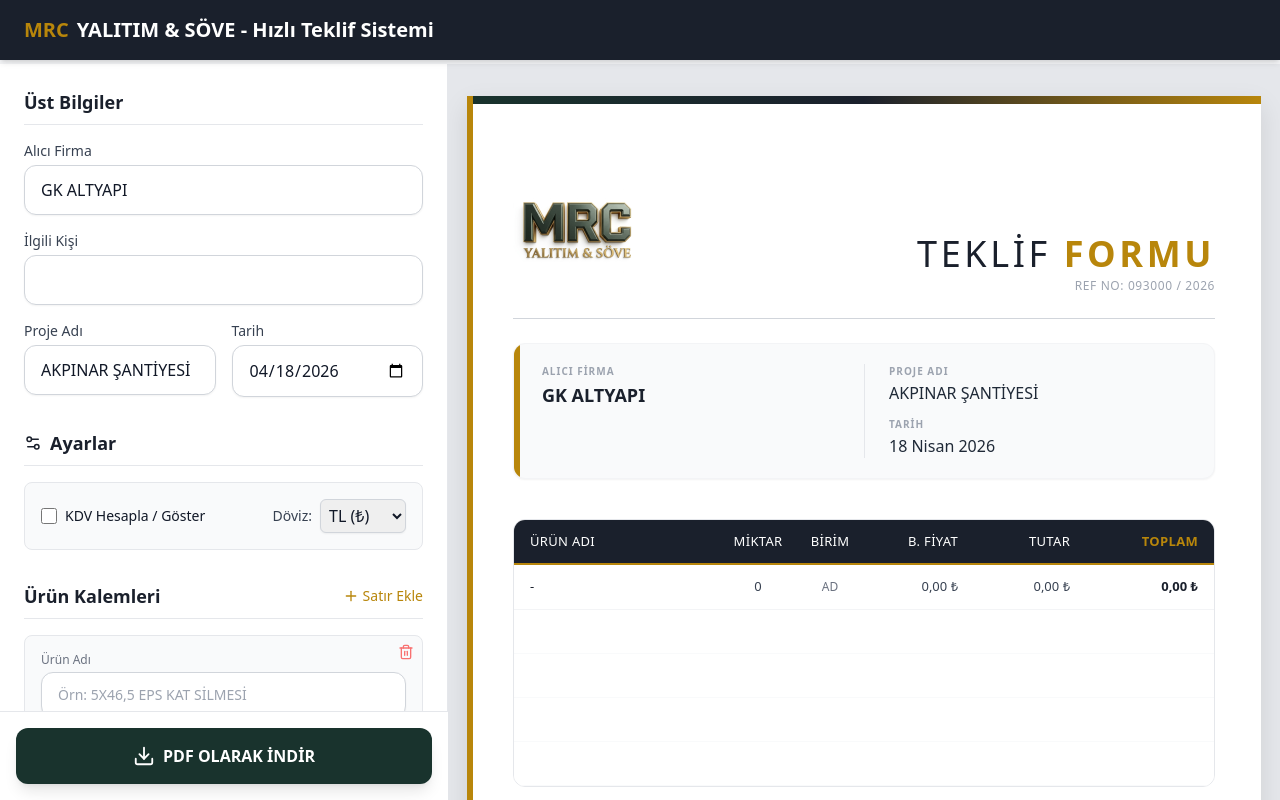
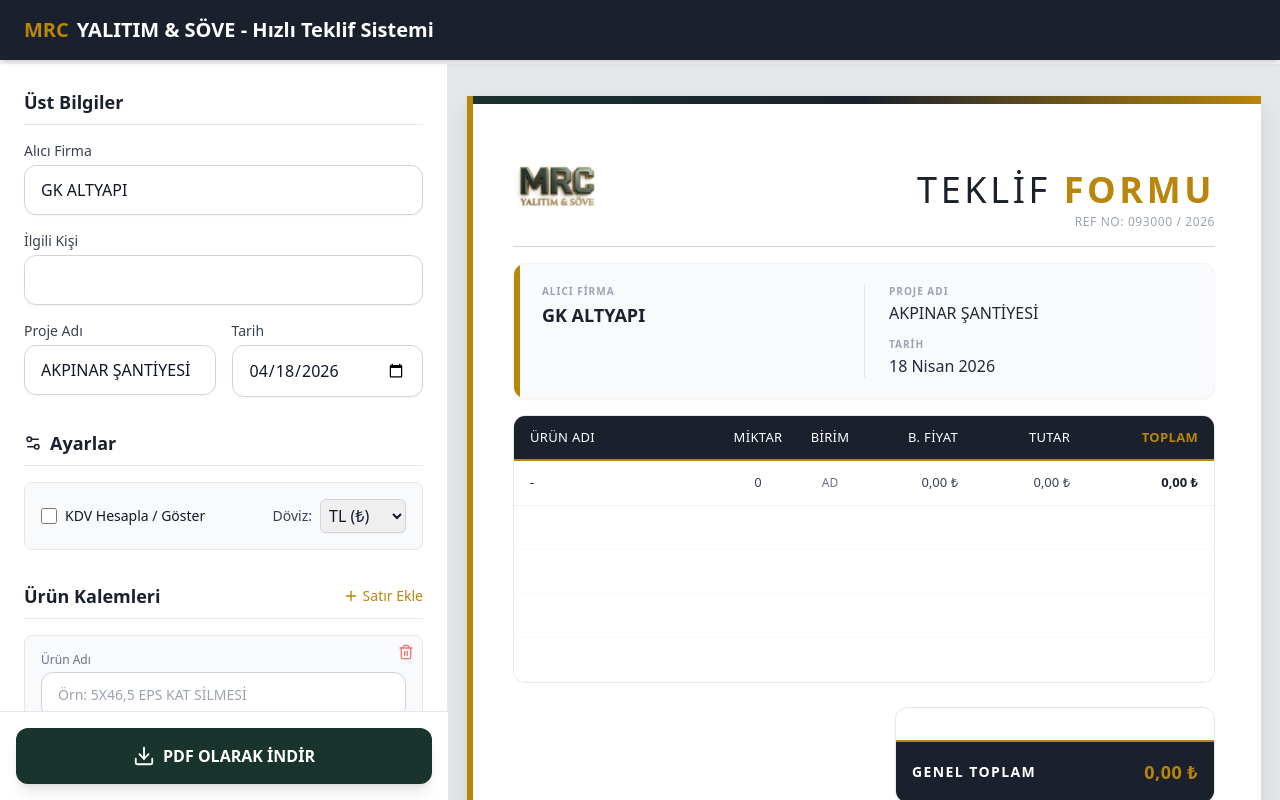
Before and after one commit to talhaff/Teklif_modul, a React (Vite) app: page / in a window 1280 px wide. Built offline with nearby package versions, Linux system fonts and the light colour scheme.

Commit message:
Optimize A4 layout: reduce top white space and ensure footer visibility

```diff
--- a/src/components/Preview/A4Document.jsx
+++ b/src/components/Preview/A4Document.jsx
@@ -9,7 +9,7 @@ function A4Document({ headerInfo, settings, items, calculatedItems, totals, foot
       {/* Decorative top stripe */}
       <div className="absolute top-0 left-0 w-full h-2 bg-gradient-to-r from-brand-green via-brand-dark to-brand-gold"></div>
 
-      <div className="flex-1 flex flex-col pt-8 pb-4">
+      <div className="flex-1 flex flex-col pt-2 pb-4">
         <DocumentHeader headerInfo={headerInfo} />
         <DocumentTable items={calculatedItems} settings={settings} totals={totals} />
         <DocumentFooter footerNotes={footerNotes} />
--- a/src/components/Preview/DocumentFooter.jsx
+++ b/src/components/Preview/DocumentFooter.jsx
@@ -2,10 +2,10 @@ import React from 'react';
 
 function DocumentFooter({ footerNotes }) {
   return (
-    <div className="mt-8 flex flex-col pt-4 h-full">
+    <div className="mt-4 flex flex-col pt-4 h-full">
 
       {/* Signature and Notes Section */}
-      <div className="flex justify-between items-start mb-12 px-2 flex-1">
+      <div className="flex justify-between items-start mb-6 px-2 flex-1">
         {/* Dynamic Notes */}
         <div className="w-2/3 pr-8">
           <div className="bg-gray-50 border-l-4 border-brand-green p-4 rounded-r-lg">
@@ -34,11 +34,11 @@ function DocumentFooter({ footerNotes }) {
       <div className="bg-brand-dark text-white rounded-t-xl overflow-hidden mt-auto mx-2 flex justify-between items-center shadow-md">
          {/* Gold accent line */}
          <div className="w-1.5 h-full bg-brand-gold absolute left-0 bottom-0"></div>
-         <div className="py-4 px-6 flex-1 flex flex-col justify-center border-r border-gray-700/50">
+         <div className="py-3 px-6 flex-1 flex flex-col justify-center border-r border-gray-700/50">
             <div className="font-bold text-sm tracking-wide mb-1 text-brand-gold">MRC YALITIM İNŞAAT SAN. TİC. LTD. ŞTİ.</div>
             <div className="text-xs text-gray-300">1.OSB MAHALLESİ 5.CADDE NO:13/2</div>
          </div>
-         <div className="py-4 px-6 flex flex-col justify-center items-end min-w-[180px]">
+         <div className="py-3 px-6 flex flex-col justify-center items-end min-w-[180px]">
             <div className="text-[10px] text-gray-400 uppercase tracking-widest mb-0.5">İletişim</div>
             <div className="font-bold text-sm tracking-wider">0532 258 52 44</div>
          </div>
--- a/src/components/Preview/DocumentHeader.jsx
+++ b/src/components/Preview/DocumentHeader.jsx
@@ -14,11 +14,11 @@ function DocumentHeader({ headerInfo }) {
   };
 
   return (
-    <div className="mb-10 px-2">
+    <div className="mb-4 px-2">
       {/* Top Section with Logo and Title */}
-      <div className="flex justify-between items-end pb-6 mb-6 border-b border-gray-300">
+      <div className="flex justify-between items-end pb-4 mb-4 border-b border-gray-300">
         <div>
-           <img src="/logo.png" alt="MRC YALITIM Logo" className="h-[8rem] mix-blend-multiply object-contain" />
+           <img src="/logo.png" alt="MRC YALITIM Logo" className="h-[5.5rem] mix-blend-multiply object-contain" />
         </div>
         <div className="text-right">
           <h2 className="text-4xl font-light tracking-widest text-brand-dark mb-1">TEKLİF <span className="font-bold text-brand-gold">FORMU</span></h2>
```
